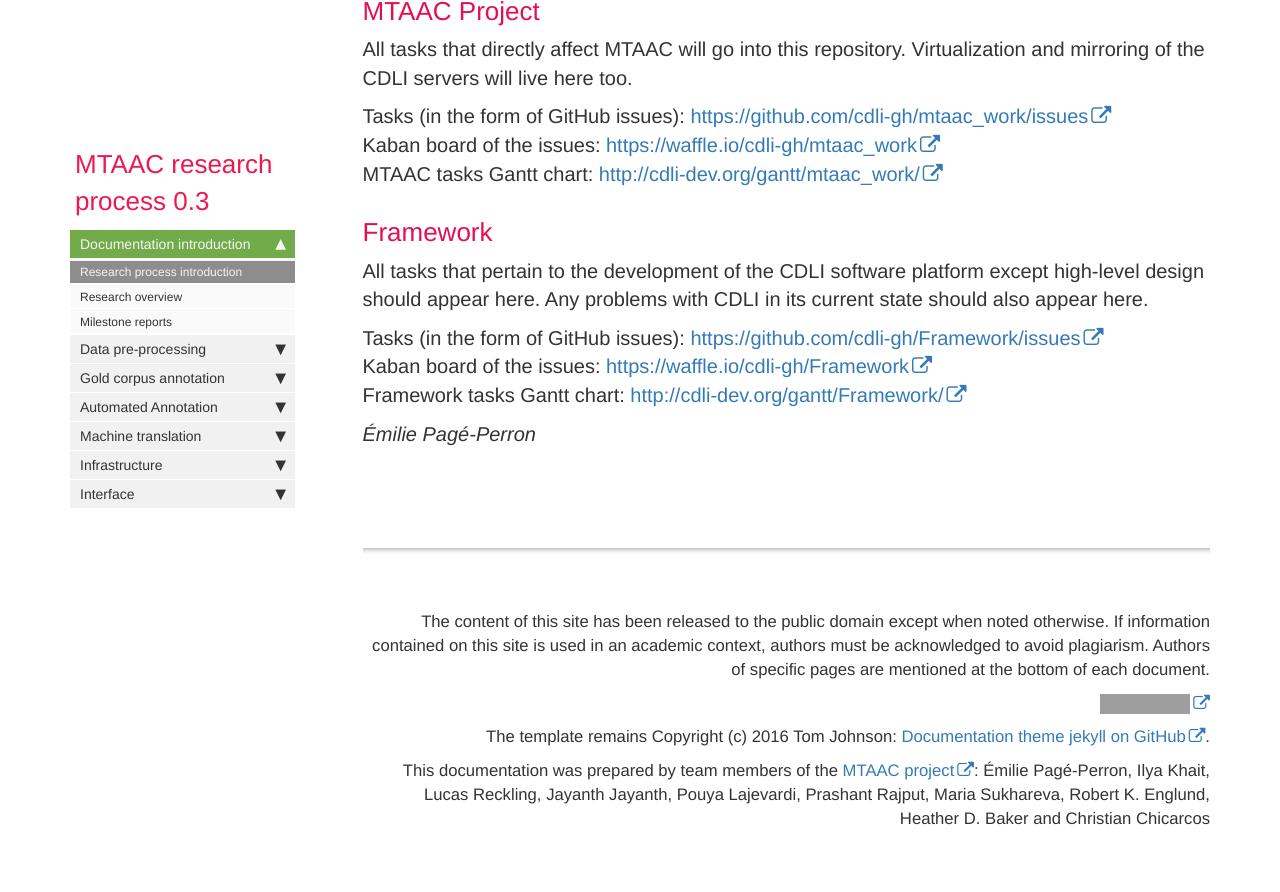
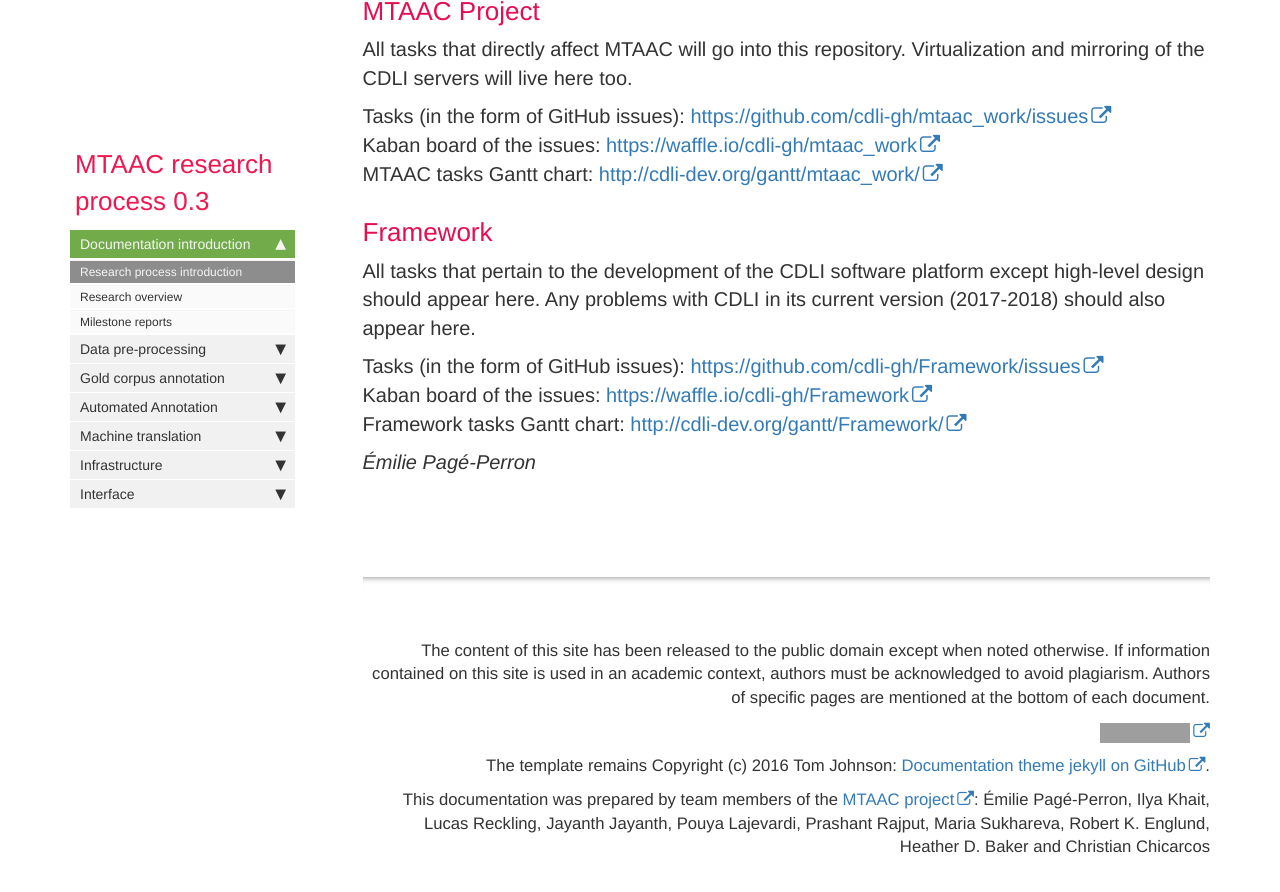
Before and after one commit to cdli-gh/cdli-gh.github.io, a Jekyll site: the page built from pages/research/research_introduction.md, in a window 1280 px wide and 900 px high, scrolled down 908 px. Shown: the top 892 px of the window. Built offline with Jekyll 4.4.1, drawn with Linux system fonts in a browser that asks for light colours; nearby versions of some CDN libraries; comment, search, counter and statistics services are not loaded; grey boxes are pictures that could not be loaded.

Commit message:
Update research_introduction.md

```diff
--- a/pages/research/research_introduction.md
+++ b/pages/research/research_introduction.md
@@ -28,7 +28,7 @@ Kaban board of the issues: <https://waffle.io/cdli-gh/mtaac_work>
 MTAAC tasks Gantt chart: <http://cdli-dev.org/gantt/mtaac_work/>
 
 ### Framework
-All tasks that pertain to the development of the CDLI software platform except high-level design should appear here. Any problems with CDLI in its current state should also appear here.
+All tasks that pertain to the development of the CDLI software platform except high-level design should appear here. Any problems with CDLI in its current version (2017-2018) should also appear here.
 
 Tasks (in the form of GitHub issues): <https://github.com/cdli-gh/Framework/issues>
 Kaban board of the issues: <https://waffle.io/cdli-gh/Framework>
```
